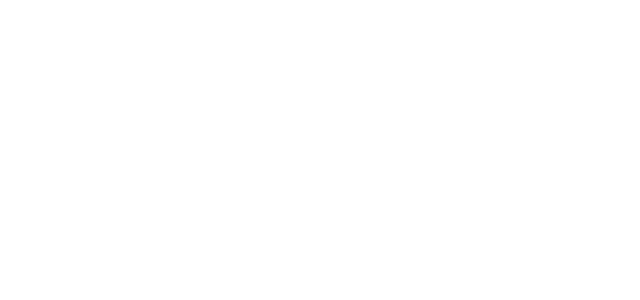
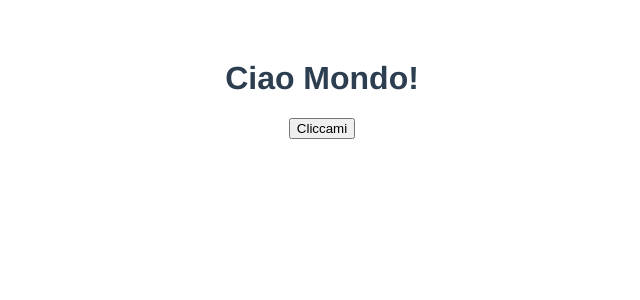
Before and after one commit to DarioBerti/crowdsensing-web-app, a Vue app in the folder bylights/: page / in a window 1280 px wide. Shown: the top 300 px of the page, without its empty margins (318-958 px from the left). Built offline with nearby package versions, Linux system fonts and the light colour scheme.

Commit message:
[VUE] create button in App.vue

```diff
--- a/bylights/src/App.vue
+++ b/bylights/src/App.vue
@@ -1,18 +1,31 @@
 <template>
-  <div></div>
+  <div>
+    <h1>{{ message }}</h1>
+    <button @click="saluta">Cliccami</button>
+  </div>
+  <div v-if="true"></div> <!--se evento non cambia spesso-->
+  <div v-show="true"></div> <!--se evento cambia spesso-->
 </template>
 
 <script>
-  export default {
-    name: 'App'
+export default {
+  name: 'App',
+  data() {
+    return {
+      message: 'Ciao Mondo!'
+    };
+  },
+  methods: {
+    saluta() {
+      this.message = 'bye bye'
+    }
   }
+};
 </script>
 
 <style>
 #app {
   font-family: Avenir, Helvetica, Arial, sans-serif;
-  -webkit-font-smoothing: antialiased;
-  -moz-osx-font-smoothing: grayscale;
   text-align: center;
   color: #2c3e50;
   margin-top: 60px;
```
